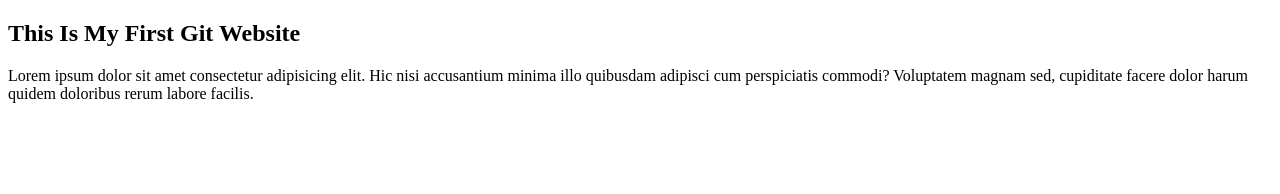
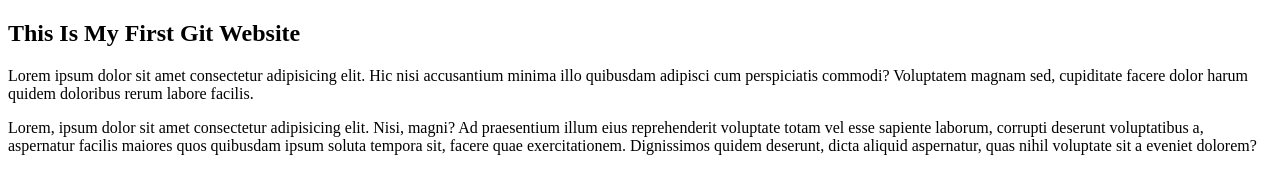
Before and after one commit to ahmedroni11/my-new-repo-one, a plain HTML site: page index.html in a window 1280 px wide. Drawn offline with Linux system fonts and the light colour scheme.

Commit message:
add the new blog and foulder

```diff
--- a/index.html
+++ b/index.html
@@ -10,5 +10,8 @@
         <h2>This Is My First Git Website</h2>
         <p>Lorem ipsum dolor sit amet consectetur adipisicing elit. Hic nisi accusantium minima illo quibusdam adipisci cum perspiciatis commodi? Voluptatem magnam sed, cupiditate facere dolor harum quidem doloribus rerum labore facilis.</p>
     </div>
+    <div>
+        Lorem, ipsum dolor sit amet consectetur adipisicing elit. Nisi, magni? Ad praesentium illum eius reprehenderit voluptate totam vel esse sapiente laborum, corrupti deserunt voluptatibus a, aspernatur facilis maiores quos quibusdam ipsum soluta tempora sit, facere quae exercitationem. Dignissimos quidem deserunt, dicta aliquid aspernatur, quas nihil voluptate sit a eveniet dolorem?
+    </div>
 </body>
 </html>
```
Also changed, not shown: img/style.css (added).
